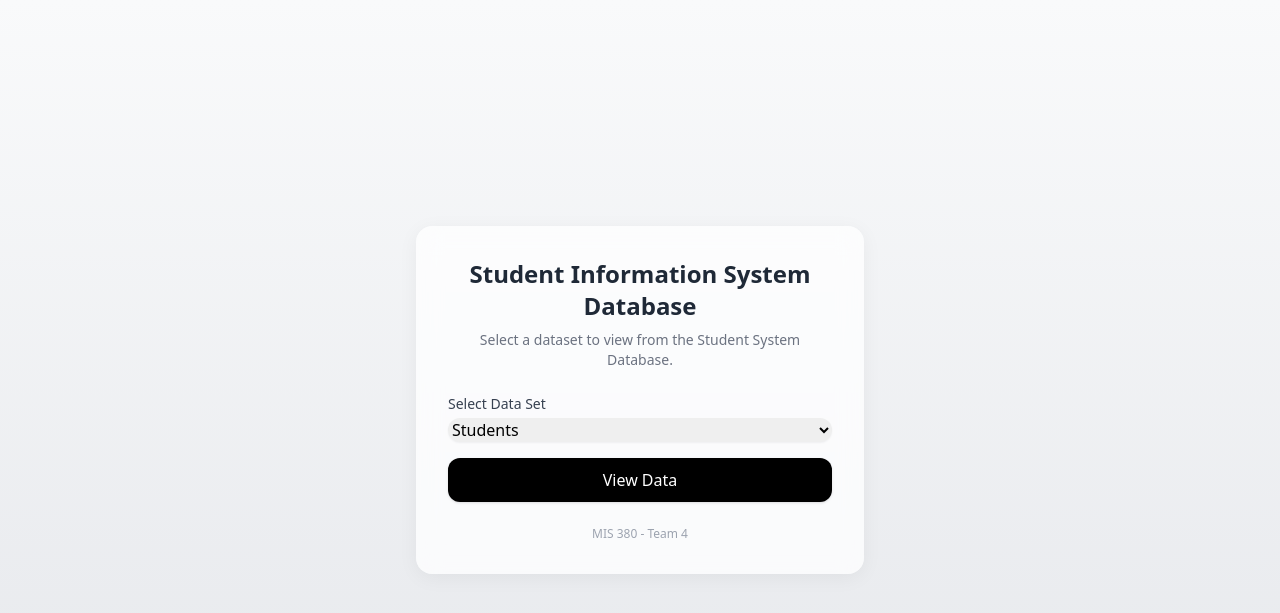
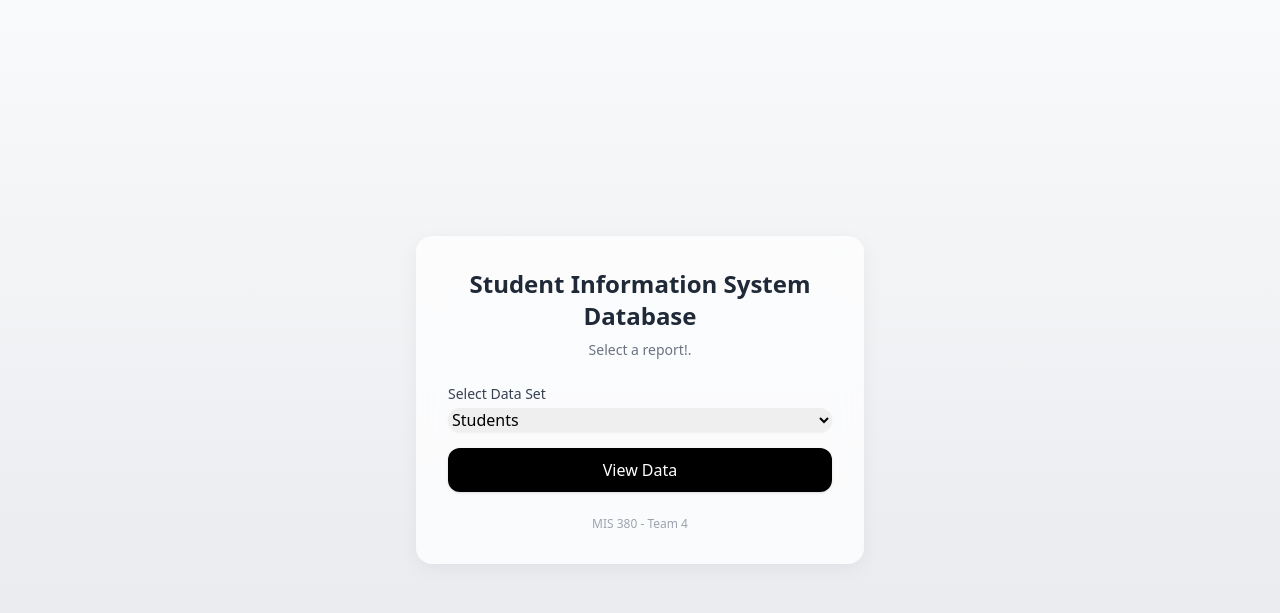
Before and after one commit to ZilongJas/StudentSystemsDatabase_T4, a Flask app: page / in a window 1280 px wide. Shown: the top 613 px of the page. Run offline with Flask 3, Linux system fonts and the light colour scheme; some libraries are stand-ins or nearby versions.

Commit message:
updated landing page description

```diff
--- a/templates/index.html
+++ b/templates/index.html
@@ -22,7 +22,7 @@
 
   <div class="glass p-8 w-full max-w-md text-center">
     <h1 class="text-2xl font-semibold mb-2 text-gray-800">Student Information System Database</h1>
-    <p class="text-sm text-gray-500 mb-6">Select a dataset to view from the Student System Database.</p>
+    <p class="text-sm text-gray-500 mb-6">Select a report!.</p>
 
     <form method="POST" action="/result" class="space-y-4">
       <div class="text-left">
```
